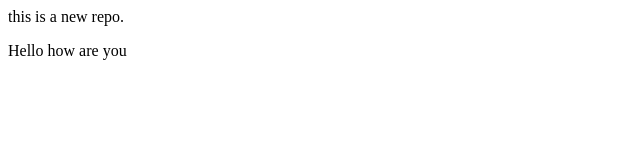
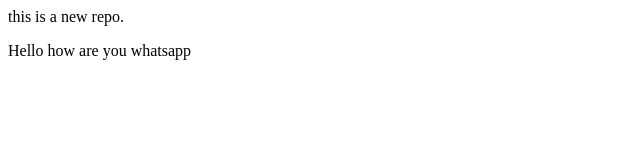
Before and after one commit to divya2025a/localdemo, a plain HTML site: page index.html in a window 1280 px wide. Shown: the full height of the page, 0-640 px from the left. Drawn offline with Linux system fonts and the light colour scheme.

Commit message:
changes through f2 file

```diff
--- a/index.html
+++ b/index.html
@@ -1,2 +1,2 @@
 <p>this is a new repo.</p>
-<p>Hello how are you</p>
+<p>Hello how are you whatsapp</p>
```
